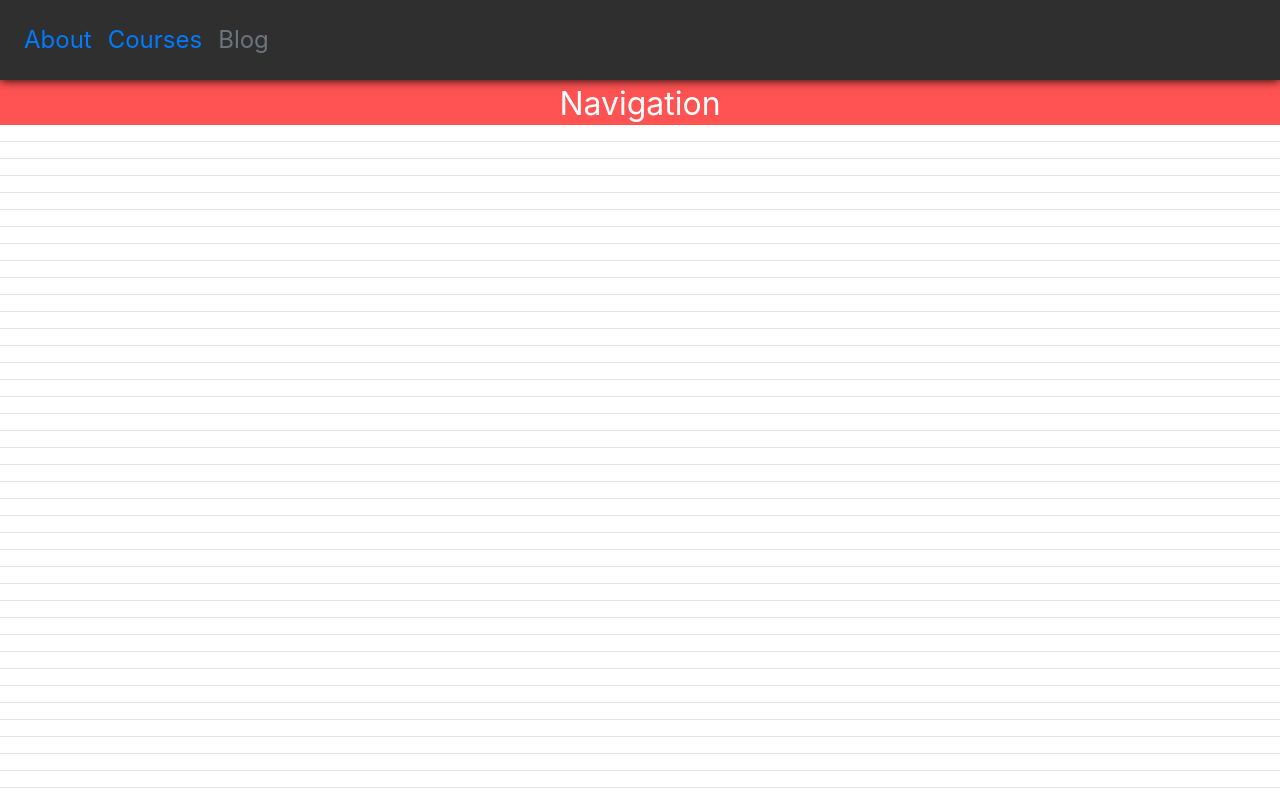
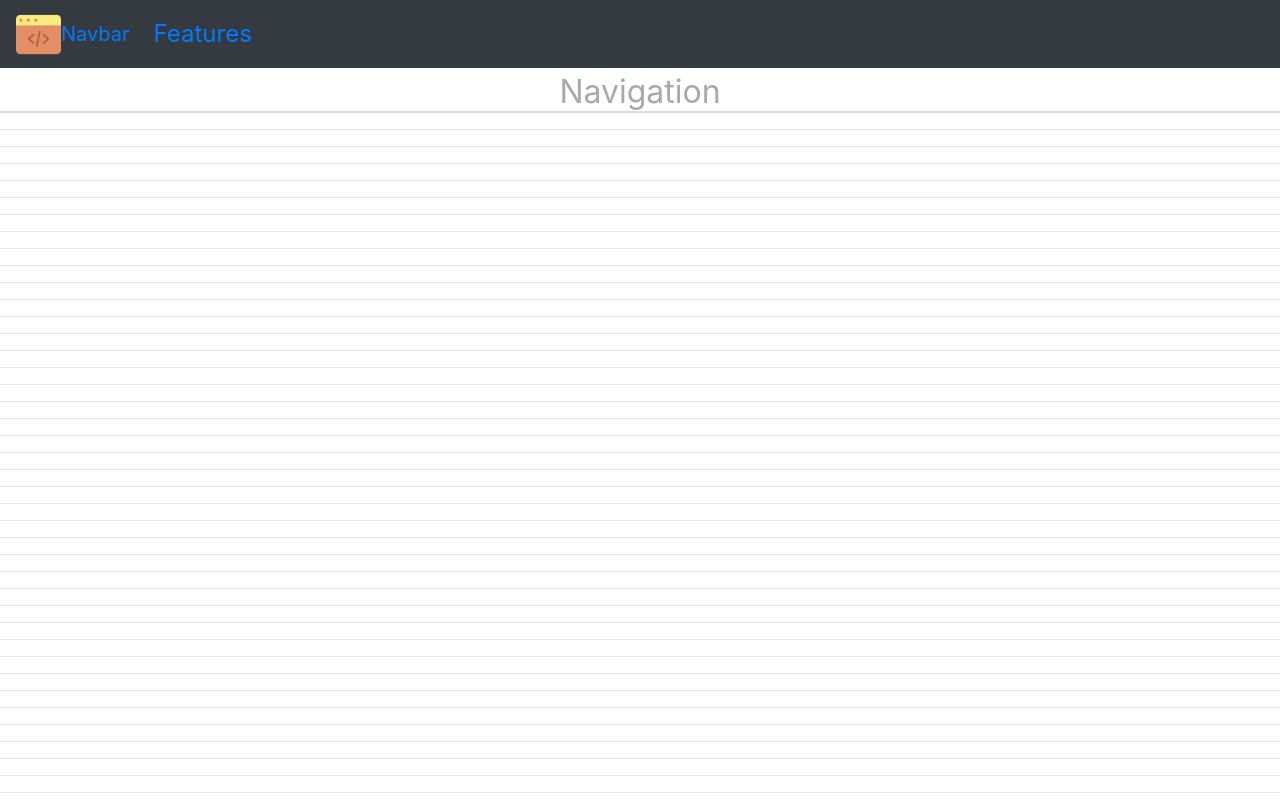
Before and after one commit to MadNiklek/testerep, a plain HTML site: page index.html in a window 1280 px wide. Shown: the top 800 px of the page. Drawn offline with nearby package versions, Linux system fonts and the light colour scheme.

Commit message:
some minor changes

```diff
--- a/index.html
+++ b/index.html
@@ -1,11 +1,12 @@
 <!doctype html>
 <html lang="en">
 <head>
+    <link rel="icon" href="favicon.ico">
     <meta charset="utf-8">
     <meta name="viewport" content="width=device-width, initial-scale=1, shrink-to-fit=no">
     <link rel="stylesheet" type="text/css" href="style.css">
     <link rel="stylesheet" href="https://stackpath.bootstrapcdn.com/bootstrap/4.3.1/css/bootstrap.min.css" integrity="sha384-ggOyR0iXCbMQv3Xipma34MD+dH/1fQ784/j6cY/iJTQUOhcWr7x9JvoRxT2MZw1T" crossorigin="anonymous">
-    <title>Hello, world!</title>
+    <title>nmCodes</title>
 </head>
 
 
@@ -13,23 +14,18 @@
 
 
 
+<!-- First navbar text-center -->
 
-<!-- First navbar -->
-
-<nav id="navbarchik" class="navbar navbar-expand-lg sticky">
-  <button class="navbar-toggler" type="button" data-toggle="collapse" data-target="#navbarNav" aria-controls="navbarNav" aria-expanded="false" aria-label="Toggle navigation">
+<nav class="navbar navbar-expand-lg  bg-dark">
+  <img class="d-inline-block align-top" src="brand_img.png" width="45" height="45" >
+  <a class="navbar-brand" href="#">Navbar</a>
+  <button class="navbar-toggler bg-light" type="button" data-toggle="collapse" data-target="#navbarNavDropdown" aria-controls="navbarNavDropdown" aria-expanded="false" aria-label="Toggle navigation">
     <span class="navbar-toggler-icon"></span>
   </button>
-  <div class="collapse navbar-collapse" id="navbarNav">
+  <div class="collapse navbar-collapse" id="navbarNavDropdown">
     <ul class="navbar-nav">
       <li class="nav-item">
-        <a class="nav-link" href="#">About</a>
-      </li>
-      <li class="nav-item">
-        <a class="nav-link" href="#">Courses</a>
-      </li>
-      <li class="nav-item">
-        <a class="nav-link disabled" href="#">Blog</a>
+        <a class="nav-link" href="#">Features</a>
       </li>
     </ul>
   </div>
--- a/script.js
+++ b/script.js
@@ -34,3 +34,6 @@ document.addEventListener(
   },
   { passive: true }
 );
+
+
+// button
--- a/style.css
+++ b/style.css
@@ -5,28 +5,24 @@ body {
   scroll-behavior: smooth;
 }
 /* main nav */
-#navbarchik{
-  height: 80px;
+.navbar{
   background-color: #2f2f2f;
   font-size: 150%;
 }
-.navbar-brand{
-  font-size: 5em;
-  font-family: 'Lato', sans-serif;
-}
+
 
 /* nav2 */
 
 #nav2 {
+  border-bottom: 2px solid #DCDCDC;
   text-align: center;
   font-size: 200%;
   width: 100%;
   height: 45px;
-  background: #ff5252;
-  color: #fff;
+  background: white;
+  color: #A9A9A9;
 }
 .sticky{
-  box-shadow: 0 0 10px black;
   position: fixed;
   top: 0;
   width: 100%;
@@ -38,7 +34,7 @@ body {
   --scroll: 0%;
   background: linear-gradient(
     to right,
-    black var(--scroll),
+    #808080 var(--scroll),
     transparent 0
   );
   position: fixed;
```
Also changed, not shown: brand_img.png (added), favicon.ico (added), favicon2.ico (added).
